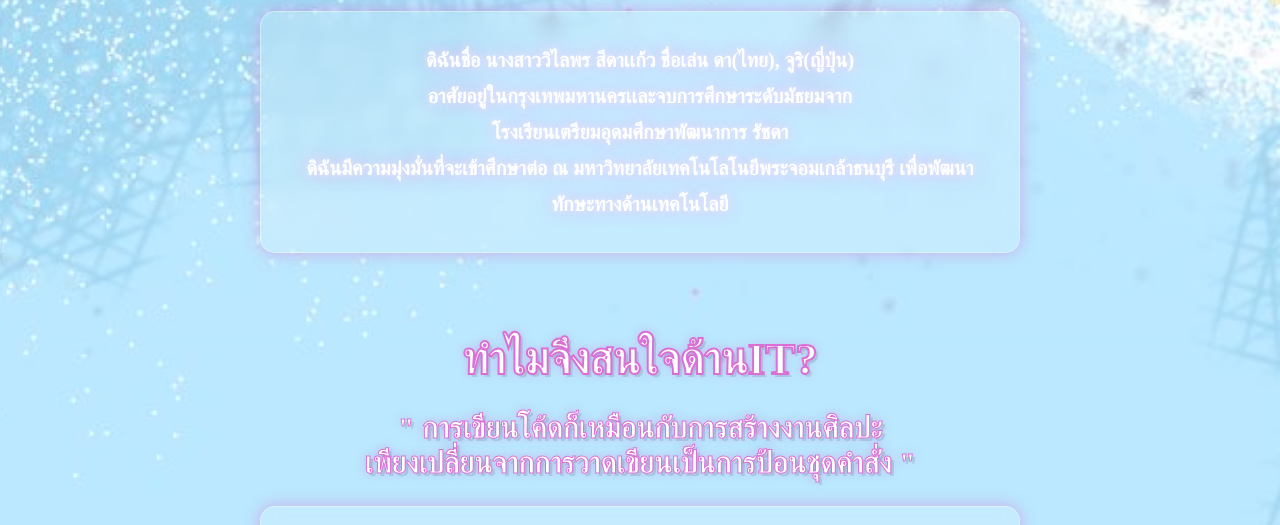
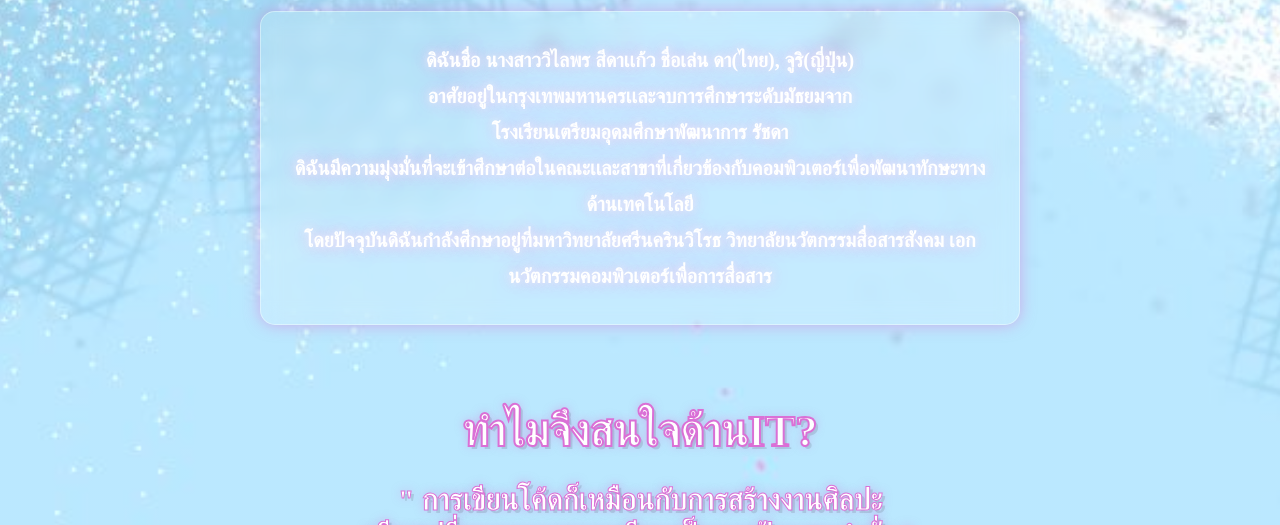
Before and after one commit to Saruc029/Round1-2-Portfolio, a plain HTML site: page index.html in a window 1280 px wide. Shown: the part 679-1204 px from the top of the page. Drawn offline with Linux system fonts and the light colour scheme; a web font is replaced by a local one.

Commit message:
Update index.html
update that now I'm accepted in Commu COSCI SWU in admission round!!!YAY #SWU 77 #CommuCOSCI 19 #Dek 69

```diff
--- a/index.html
+++ b/index.html
@@ -43,7 +43,7 @@
     <div class="knowme">
         <h2>ทำความรู้จัก</h2>
             <p>ดิฉันชื่อ นางสาววิไลพร สีดาเเก้ว ชื่อเล่น ดา(ไทย), จูริ(ญี่ปุ่น)<br>
-อาศัยอยู่ในกรุงเทพมหานครเเละจบการศึกษาระดับมัธยมจาก<br>โรงเรียนเตรียมอุดมศึกษาพัฒนาการ รัชดา<br>ดิฉันมีความมุ่งมั่นที่จะเข้าศึกษาต่อ ณ มหาวิทยาลัยเทคโนโลโนยีพระจอมเกล้าธนบุรี เพื่อพัฒนาทักษะทางด้านเทคโนโลยี</p>
+อาศัยอยู่ในกรุงเทพมหานครเเละจบการศึกษาระดับมัธยมจาก<br>โรงเรียนเตรียมอุดมศึกษาพัฒนาการ รัชดา<br>ดิฉันมีความมุ่งมั่นที่จะเข้าศึกษาต่อในคณะเเละสาขาที่เกี่ยวข้องกับคอมพิวเตอร์เพื่อพัฒนาทักษะทางด้านเทคโนโลยี<br>โดยปัจจุบันดิฉันกำลังศึกษาอยู่ที่มหาวิทยาลัยศรีนครินวิโรธ วิทยาลัยนวัตกรรมสื่อสารสังคม เอกนวัตกรรมคอมพิวเตอร์เพื่อการสื่อสาร</p>
      </div>
     </section>
 
```
